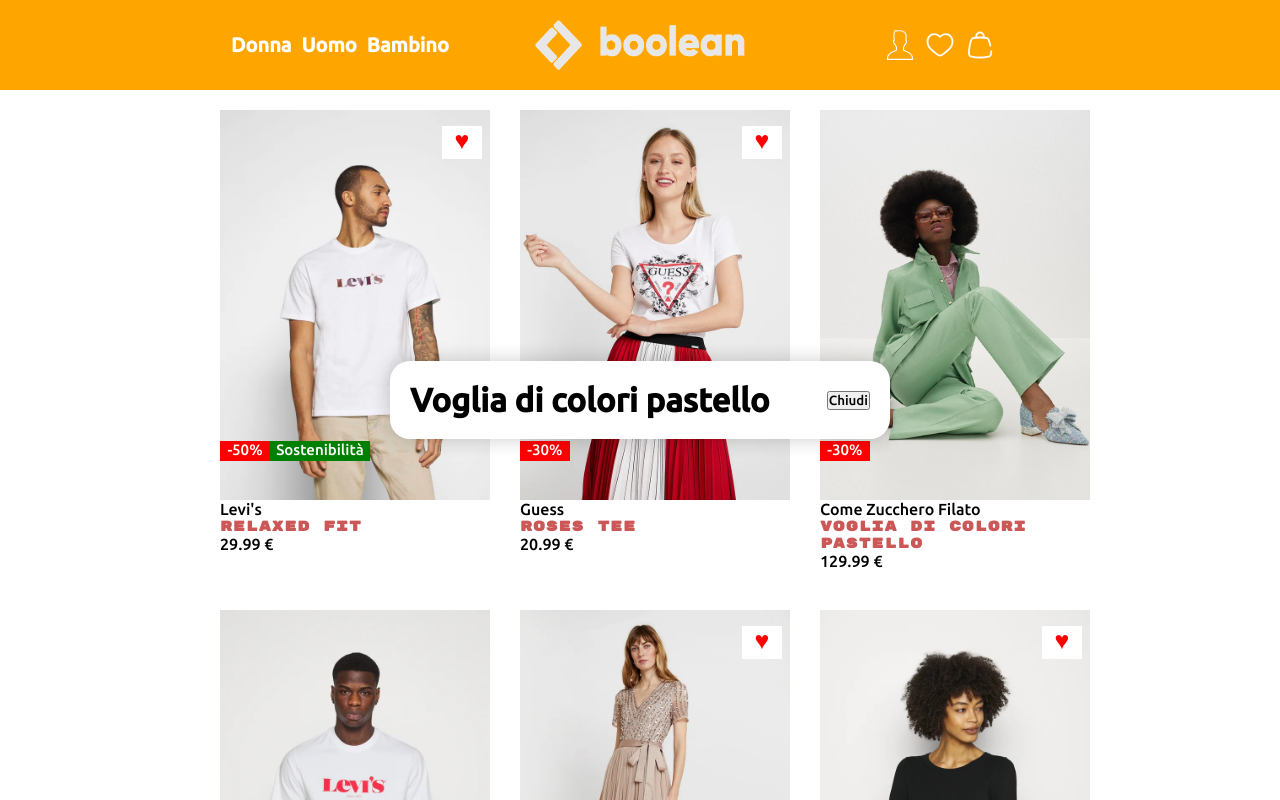
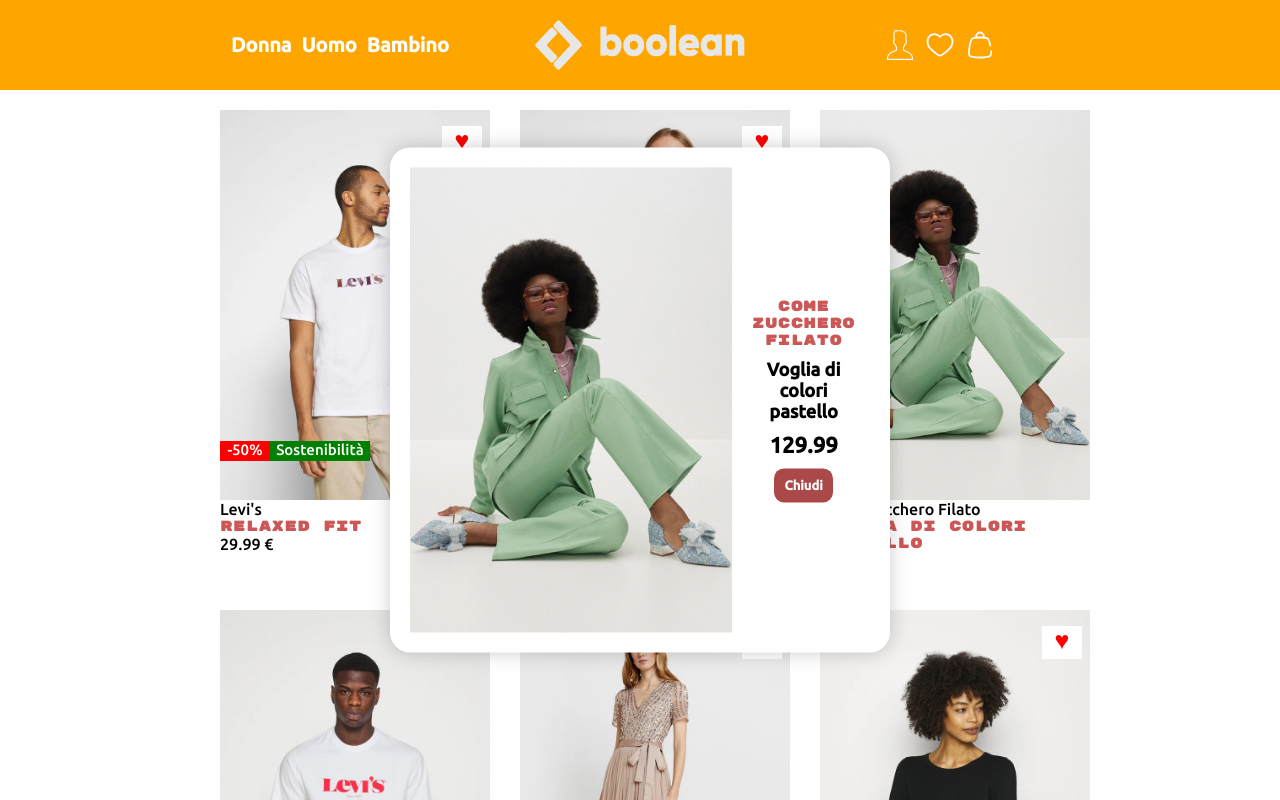
Before and after one commit to DamianoLunardo/vite-boolando, a Vue app: page / in a window 1280 px wide. Both pictures are taken after a click on the element "Voglia di colori pastello". Shown: the top 800 px of the page. Built offline with nearby package versions, Linux system fonts and the light colour scheme; data requests are answered from the project's data file.

Commit message:
ADD modal for popup info

```diff
--- a/src/components/Main.vue
+++ b/src/components/Main.vue
@@ -53,14 +53,22 @@
   <div v-if="isModalVisible" class="modal">
     <div class="modal-content">
       <div class="card__header">
-        <h2>{{ selectedProduct.name }}</h2>
-        <button @click="closeModal">Chiudi</button>
+        <img class="image" :src="'/img/' + selectedProduct.frontImage" />
+        <div class="info-container">
+          <h4>{{ selectedProduct.brand }}</h4>
+          <h5>{{ selectedProduct.name }}</h5>
+          <p>{{ selectedProduct.price }}</p>
+          <button class="btn" @click="closeModal">Chiudi</button>
+        </div>
       </div>
     </div>
   </div>
 </template>
 
 <style lang="scss" scoped>
+.image {
+  width: 70%;
+}
 .modal .modal-content {
   position: fixed;
   top: 50%;
@@ -73,6 +81,7 @@
   width: 100%;
   max-width: 500px;
   box-shadow: 0px 0px 20px rgba(0, 0, 0, 0.2);
+  align-items: center;
 }
 
 .card__header {
@@ -82,4 +91,25 @@
   font-size: 22px;
   font-weight: 700;
 }
+
+.info-container {
+  display: flex;
+  flex-direction: column;
+  align-items: center;
+  justify-content: center;
+  text-align: center;
+  padding: 20px;
+  gap: 10px;
+}
+
+.btn {
+  padding: 10px;
+  border: none;
+  border-radius: 10px;
+  background-color: rgb(171, 72, 72);
+  color: white;
+  font-weight: 700;
+  font-size: 13px;
+  cursor: pointer;
+}
 </style>
```
